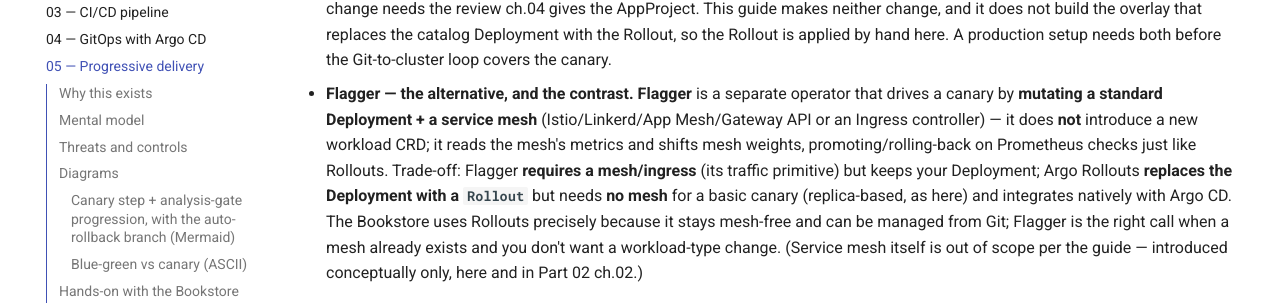
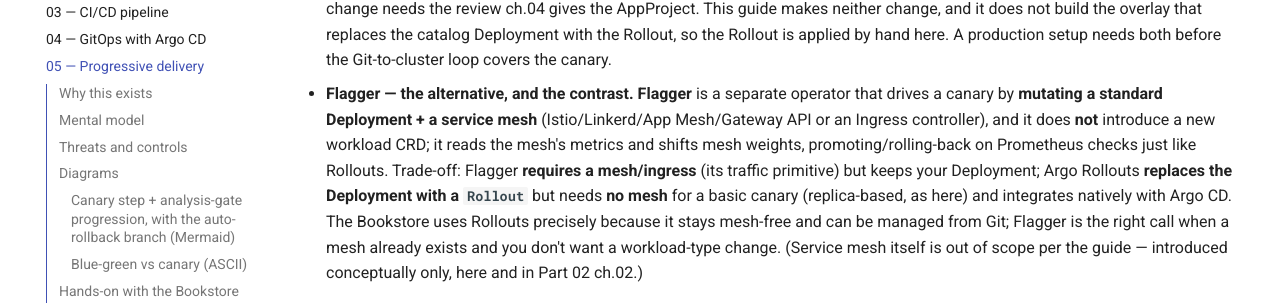
Before and after one commit to abd-ulbasit/bookstore-kubernetes-guide, an MkDocs documentation site: the page built from full-guide/07-delivery/05-progressive-delivery.md, in a window 1280 px wide and 900 px high, scrolled down 20961 px. Shown: the part 150-453 px from the top of the window. Built offline with MkDocs 1.6.1 and Material for MkDocs 9.7.7, drawn with Linux system fonts in a browser that asks for light colours; comment, search, counter and statistics services are not loaded.

Commit message:
sweep: avoid em dashes in the lines the link sweep touched
Co-Authored-By: Claude Sonnet 5.5 <noreply@anthropic.com>

```diff
--- a/full-guide/07-delivery/05-progressive-delivery.md
+++ b/full-guide/07-delivery/05-progressive-delivery.md
@@ -1132,7 +1132,7 @@ kubectl get clusterrole,clusterrolebinding | grep -c argo-rollouts
 - **Flagger — the alternative, and the contrast.** **Flagger** is a separate
   operator that drives a canary by **mutating a standard Deployment + a
   service mesh** (Istio/Linkerd/App Mesh/Gateway API or an Ingress
-  controller) — it does **not**
+  controller), and it does **not**
   introduce a new workload CRD; it reads the mesh's metrics and shifts mesh
   weights, promoting/rolling-back on Prometheus checks just like Rollouts.
   Trade-off: Flagger **requires a mesh/ingress** (its traffic primitive) but
```
Also changed, not shown: full-guide/appendix/D-further-reading.md (+1 -1 lines).
